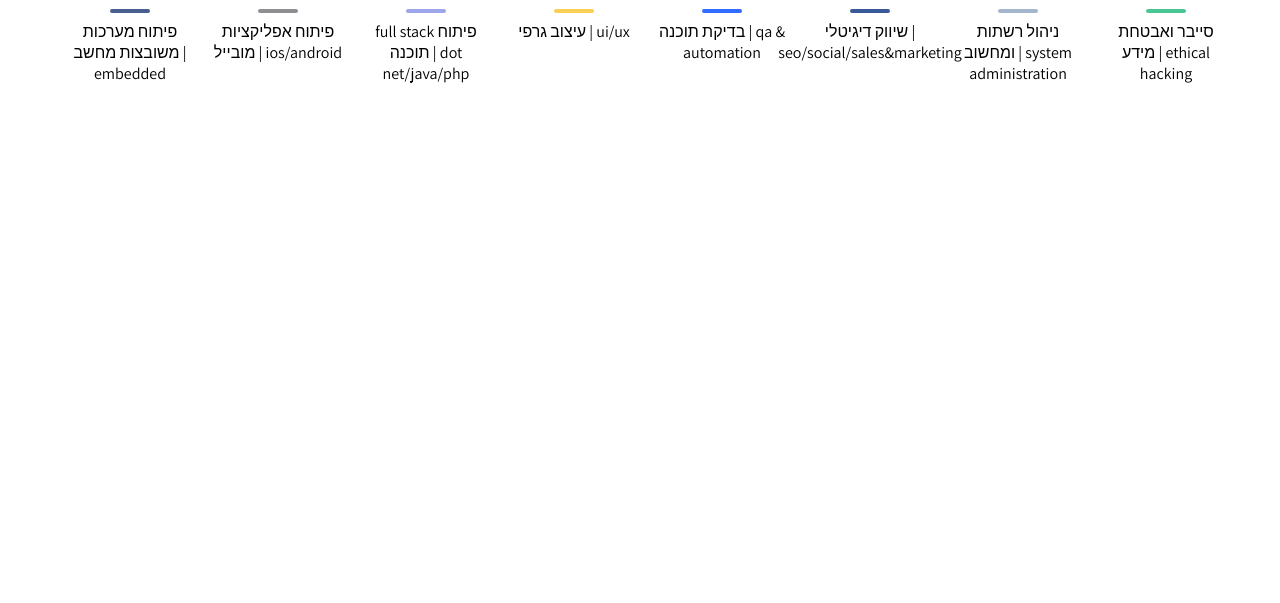
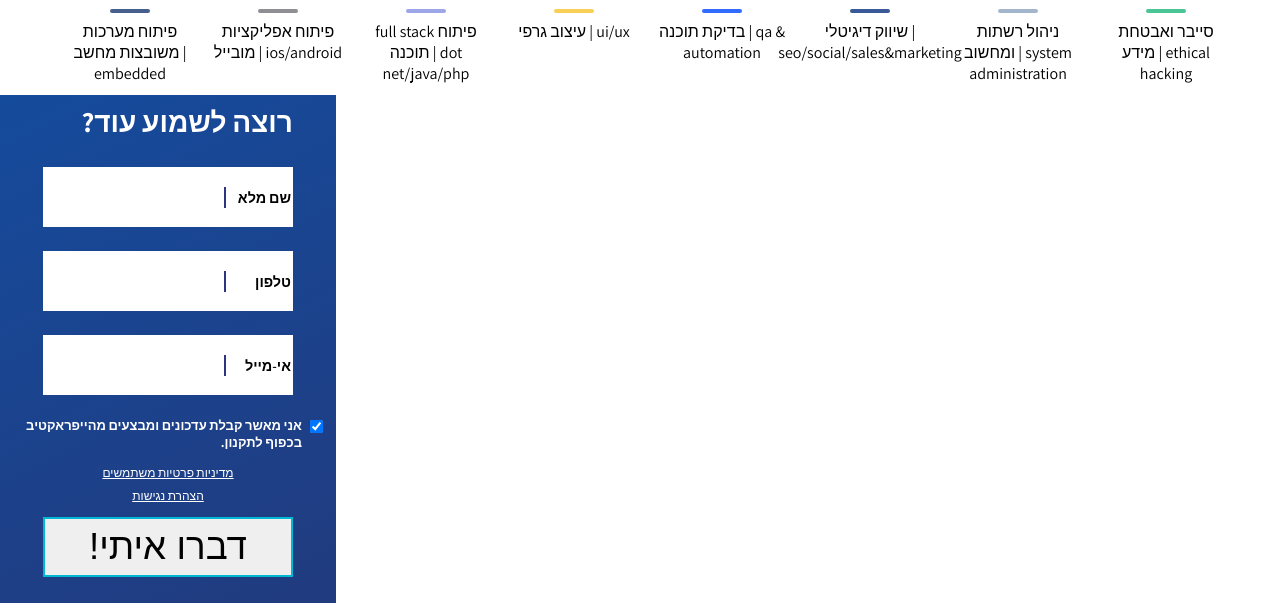
Before and after one commit to motilcohen/hyperactive-website-copy, a plain HTML site: page index.html in a window 1280 px wide. Shown: the part 483-1086 px from the top of the page. Before the commit the page ends 800 px from the top, so only its background shows below. Drawn offline with Linux system fonts and the light colour scheme.

Commit message:
contat form added

```diff
--- a/index.html
+++ b/index.html
@@ -86,7 +86,8 @@
         <section>
             <div class="sub-main-title">אבחון, יעוץ ומיון מקצועי בשווי 1000 ש״ח על חשבוננו</div>
         </section>
-        <section class="careers-banner">
+        <section>
+            <div class="careers-banner">
                 <h2>מה הקריירה שלך בהיי-טק?</h2>
                 <div class="careers-section">
                     <div>
@@ -153,8 +154,32 @@
                         </div>
                         <img class="arrow-left" src="/images/arrow-left.png" alt="arrow left icon">
                     </div>
-
                 </div>
+            </div>
+            <form id="contact-form">
+                <div class="form-title">
+                    <h3>?רוצה לשמוע עוד</h3>
+                </div>
+                <div class="field">
+                    <p>שם מלא</p>
+                    <input class="contact-form-input" type="text" name="name" id="name">
+                </div>
+                <div class="field">
+                    <p>טלפון</p>
+                    <input class="contact-form-input" type="number" name="phone" id="phone">
+                </div>
+                <div class="field">
+                    <p>אי-מייל</p>
+                    <input class="contact-form-input" type="email" name="email" id="email">
+                </div>
+                <div class="checkbox-container">
+                    <label>אני מאשר קבלת עדכונים ומבצעים מהייפראקטיב בכפוף לתקנון.</label>
+                    <input type="checkbox" name="agree"  checked>
+                </div>
+                <a href="">מדיניות פרטיות משתמשים</a>
+                <a href="">הצהרת נגישות</a>
+                <button>!דברו איתי</button>
+            </form>
         </section>
     <script src="script.js"></script>
 </body>
--- a/style.css
+++ b/style.css
@@ -206,6 +206,9 @@ header > .header{
     width: 10px;
     height: 10px;
 }
+#contact-form{
+    display: none;
+}
 @media screen and (min-width: 451px){
     .career-icon{
         height: 64px;
@@ -333,6 +336,79 @@ header > .header{
         font-size: 120px;
         font-weight: 800;
     }
+    #contact-form{
+        align-items: center;
+        display: flex;
+        flex-direction: column;
+        width: 336px;
+        height: 508px;
+        background: linear-gradient(155deg,#154b9c,#213b7f);
+        color: #fff;
+    }
+    .field{
+        width: 250px;
+        height: 60px;
+        margin: 12px;
+        background-color: #fff;
+        color: #000;
+        display: flex;
+        flex-direction: row-reverse;
+        justify-content: end;
+        align-items: center;
+    }
+    .field >p {
+        font-size: 0.9rem;
+        font-weight: 600;
+        width: 62px;
+        margin-left: 10px;
+        margin-right: 2px;
+        text-align: end;
+    }
+    .form-title{
+        font-size: 1.5em;
+        width: 250px;
+        height: 60px;
+        position: relative;
+        top:-20px;
+    }
+    .form-title > h3{
+        text-align: right;
+    }
+    .contact-form-input{
+        border: none;
+        border-right: 2px solid rgb(045,052,128) ;
+        height: 21px;
+        direction: rtl;
+    }
+    .contact-form-input:focus{
+        outline: none;
+    }
+    .checkbox-container{
+        display: flex;
+        flex-direction: row-reverse;
+        align-items: start;
+        margin: 10px;
+        font-weight: 700;
+        font-size: 13px;
+        direction: rtl;
+        gap: 4px;
+    }
+    #contact-form > a{
+        color: #fff;
+        font-size: 12px;
+        margin: 4px;
+    }
+    #contact-form > button{
+        font-size: 2.3em;
+        font-weight: 500;
+        width: 250px;
+        height: 60px;
+        border: 2px solid #00b8d4;
+        display: flex;
+        align-items: center;
+        justify-content: center;
+        margin-top: 10px;;
+    }
 }
 @keyframes rotate-down {
     100%{
```
Lines whose indentation alone changed are shown as unchanged.
